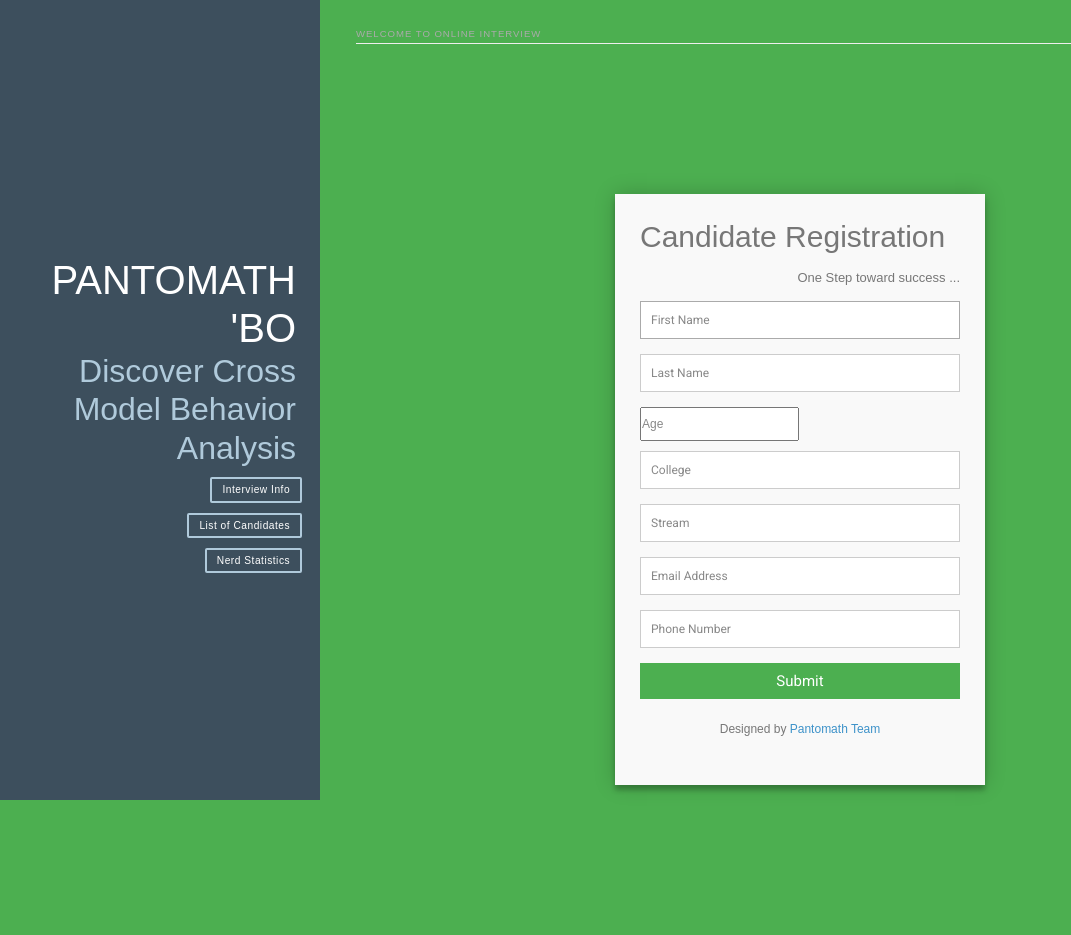
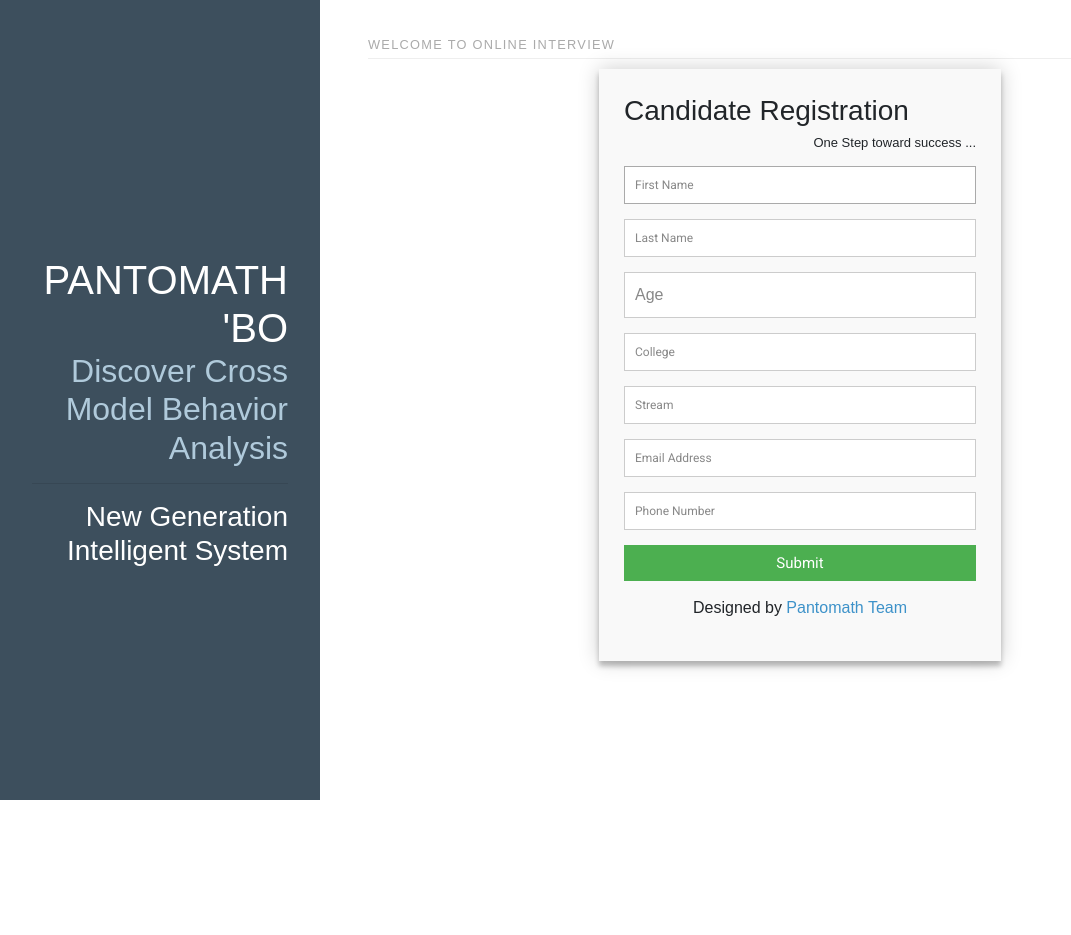
Before and after one commit to BE-PROJECTS2018/GroupNo45-Pantomath-bo, a PHP site: page /registration.html in a window 1280 px wide. Shown: the whole page, without its empty margins (0-1071 px from the left). After the commit the page ends 800 px from the top, so only its background shows below. Run offline with PHP 8.4, Linux system fonts and the light colour scheme; some libraries are stand-ins or nearby versions.

Commit message:
redundant code removed

```diff
--- a/css/registration/registration.css
+++ b/css/registration/registration.css
@@ -11,17 +11,8 @@
   text-rendering: optimizeLegibility;
 }
 
-body {
-  font-family: "Roboto", Helvetica, Arial, sans-serif;
-  font-weight: 100;
-  font-size: 12px;
-  line-height: 30px;
-  color: #777;
-  background: #4CAF50;
-}
-
 .container {
-  max-width: 400px;
+  max-width:50%;
   width: 100%;
   margin: 0 auto;
   position: relative;
@@ -31,7 +22,6 @@
 #contact input[type="email"],
 #contact input[type="tel"],
 #contact input[type="url"],
-#contact textarea,
 #contact button[type="submit"] {
   font: 400 12px/16px "Roboto", Helvetica, Arial, sans-serif;
 }
@@ -39,19 +29,12 @@
 #contact {
   background: #F9F9F9;
   padding: 25px;
-  margin: 150px 0;
+  margin: 10px 0;
   box-shadow: 0 0 20px 0 rgba(0, 0, 0, 0.2), 0 5px 5px 0 rgba(0, 0, 0, 0.24);
 }
 
-#contact h3 {
-  display: block;
-  font-size: 30px;
-  font-weight: 300;
-  margin-bottom: 10px;
-}
-
 #contact h4 {
-  margin: 5px 0 15px;
+  margin: 0px 0 15px;
   display: block;
   font-size: 13px;
   font-weight: 400;
@@ -69,7 +52,7 @@
 #contact input[type="email"],
 #contact input[type="tel"],
 #contact input[type="url"],
-#contact textarea {
+#contact input[type="number"] {
   width: 100%;
   border: 1px solid #ccc;
   background: #FFF;
@@ -78,20 +61,14 @@
 }
 
 #contact input[type="text"]:hover,
+#conatct input[type="number"]:hover,
 #contact input[type="email"]:hover,
 #contact input[type="tel"]:hover,
-#contact input[type="url"]:hover,
-#contact textarea:hover {
+#contact input[type="url"]:hover {
   -webkit-transition: border-color 0.3s ease-in-out;
   -moz-transition: border-color 0.3s ease-in-out;
   transition: border-color 0.3s ease-in-out;
   border: 1px solid #aaa;
-}
-
-#contact textarea {
-  height: 100px;
-  max-width: 100%;
-  resize: none;
 }
 
 #contact button[type="submit"] {
--- a/registration.html
+++ b/registration.html
@@ -41,20 +41,10 @@
         <div class="header">
             <h1 class="brand-title">Pantomath 'Bo</h1>
             <h2 class="brand-tagline">Discover Cross Model Behavior Analysis</h2>
+            <hr>
+            <h3>New Generation Intelligent System</h3>
 
-            <nav class="nav">
-                <ul class="nav-list">
-                    <li class="nav-item">
-                        <a class="pure-button" href="index.php">Interview Info</a>
-                    </li>
-                    <li class="nav-item">
-                        <a class="pure-button" href="#">List of Candidates</a>
-                    </li>
-                    <li class="nav-item">
-                        <a class="pure-button" href=>Nerd Statistics</a>
-                    </li>
 
-                </ul>
             </nav>
         </div>
     </div>
```
